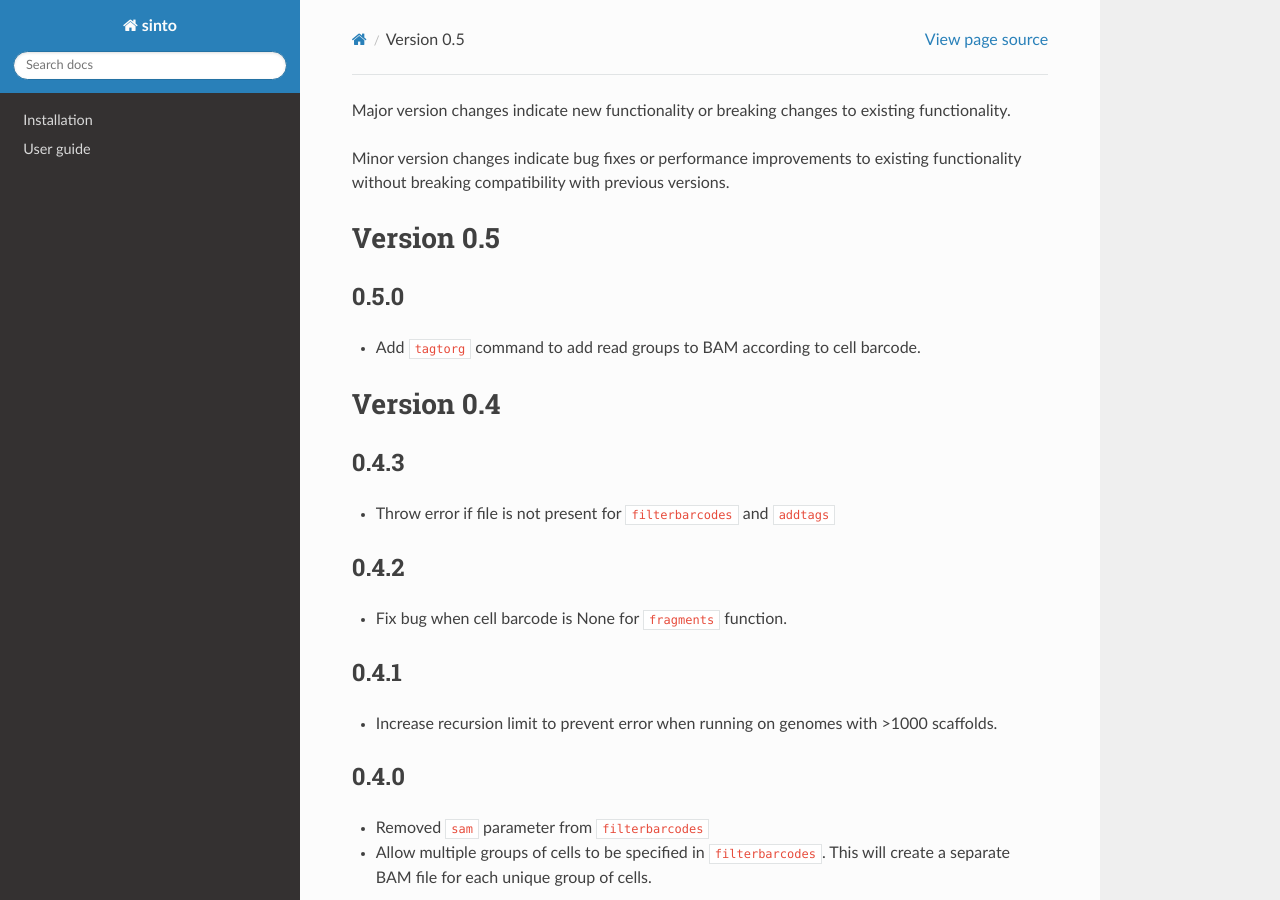
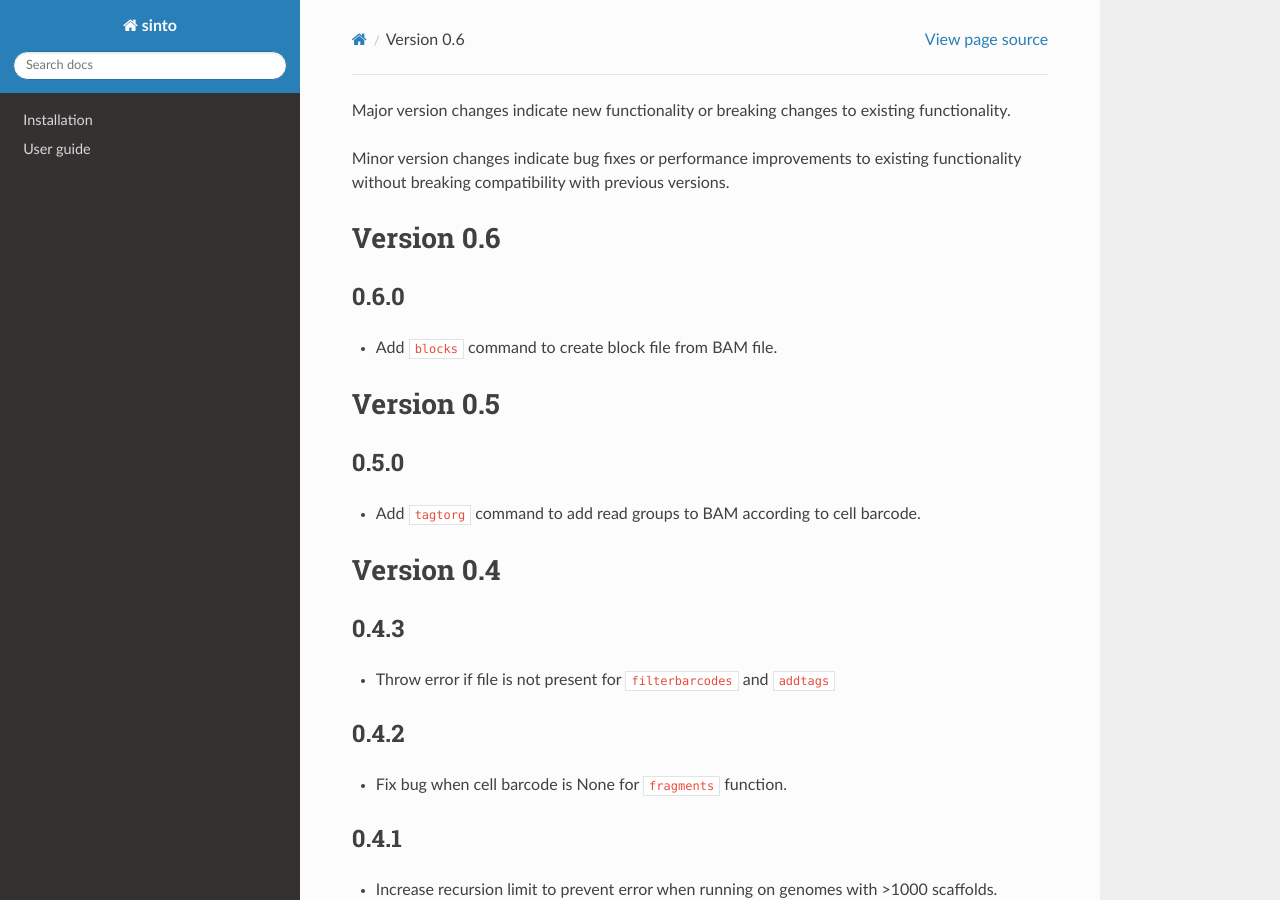
Before and after one commit to timoast/sinto, a Sphinx documentation site: the page built from docs/release_notes.rst, in a window 1280 px wide and 900 px high. Built offline with Sphinx 7.4.7 and the Read the Docs theme 2.0.0, drawn with Linux system fonts in a browser that asks for light colours.

Commit message:
Bump version and update release notes

```diff
--- a/docs/release_notes.rst
+++ b/docs/release_notes.rst
@@ -4,6 +4,14 @@ or breaking changes to existing functionality.
 Minor version changes indicate bug fixes or
 performance improvements to existing functionality
 without breaking compatibility with previous versions.
+
+Version 0.6
+-----------
+
+0.6.0
+~~~~~
+
+- Add ``blocks`` command to create block file from BAM file.
 
 Version 0.5
 -----------
--- a/sinto/_version.py
+++ b/sinto/_version.py
@@ -1 +1 @@
-__version__ = "0.5.0"
+__version__ = "0.6.0"
```
